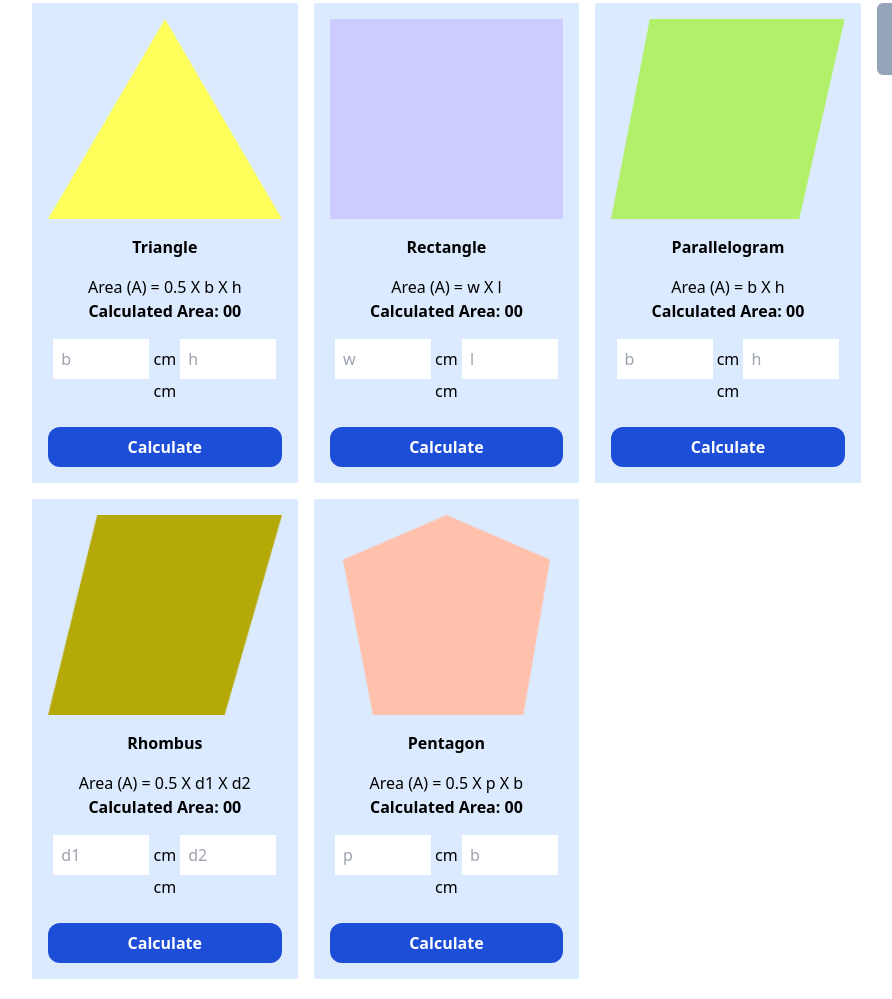
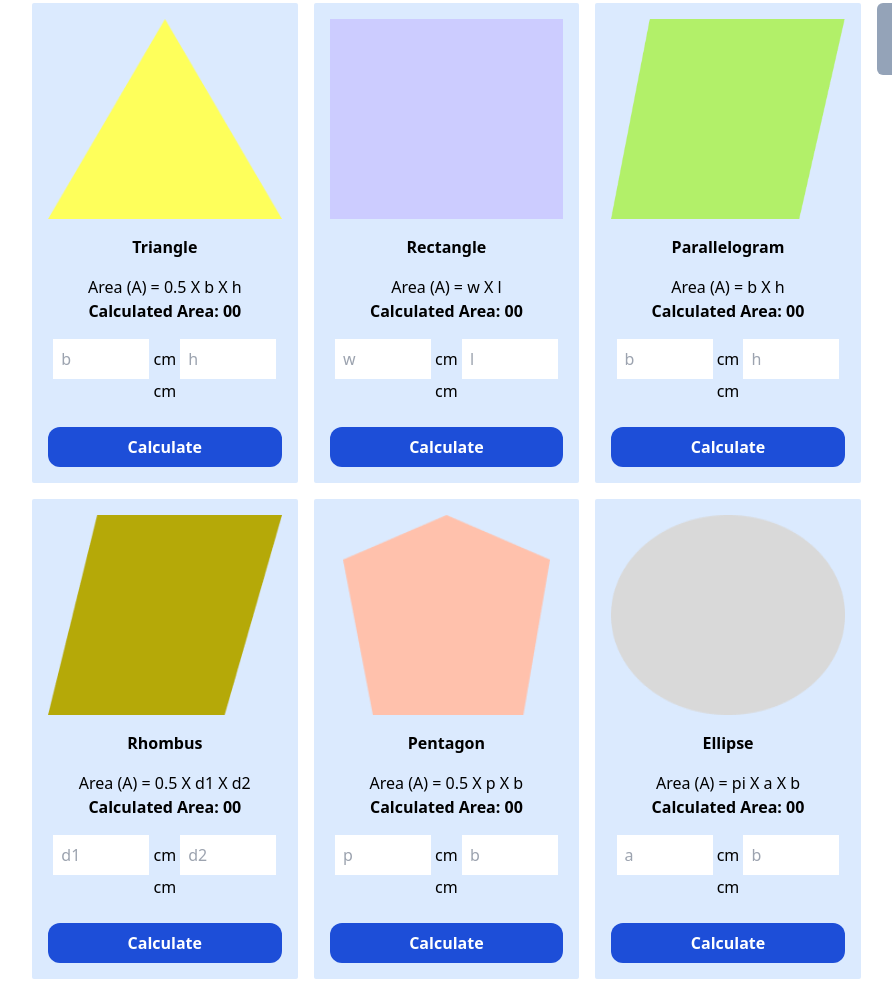
Before and after one commit to Md-Shakhawat-Hosen/Geometry-Area-Calculation, a plain HTML site: page index.html in a window 1280 px wide. Shown: the part 129-1128 px from the top of the page, without its empty margins (8-900 px from the left). Drawn offline with nearby package versions, Linux system fonts and the light colour scheme.

Commit message:
added ellipse section

```diff
--- a/dom.js
+++ b/dom.js
@@ -5,6 +5,8 @@ function getCalculationValue(triangleBaseId, triangleHeightId) {
 
           const result = parseFloat(base) * parseFloat(height);
 
+        document.getElementById(triangleBaseId).value = "";
+         document.getElementById(triangleHeightId).value = "";
           return result;
 }
 
@@ -110,3 +112,15 @@ function pentagonCalculate() {
     decimalValue
   );
 }
+function ellipseCalculate() {
+  const result = getCalculationValue("ellipse-base", "ellipse-height");
+
+  const finalValue = 3.14 * result;
+  const decimalValue = finalValue.toFixed(2);
+  setCalculationValue("ellipse-area", decimalValue);
+  finalCalculationResult(
+    "final-calculation-container",
+    "ellipse-name",
+    decimalValue
+  );
+}
--- a/index.html
+++ b/index.html
@@ -76,6 +76,17 @@
                       </div>
                       <button onclick="pentagonCalculate()" class="bg-blue-700 px-3 py-2 rounded-xl w-full mt-6 text-white font-bold">Calculate</button>
              </div>
+             <div class="geometry-card hover:bg-amber-200 bg-blue-100 text-center p-4 rounded-sm">
+                      <img class="flex mx-auto h-[200px]" src="./images/ellipse.png" alt="">
+                      <h1 id="ellipse-name"  class="font-bold my-4">Ellipse</h1>
+                      <h1>Area (A) = pi X a X b</h1>
+                       <h1 class="font-bold">Calculated Area: <span id="ellipse-area">00</span></h1>
+                      <div class="space-y-4">
+                        <input id="ellipse-base" class="w-24 px-2 py-2" type="text" placeholder="a" name=""> cm
+                        <input id="ellipse-height" class="w-24 px-2 py-2" type="text" placeholder="b" name=""> cm
+                      </div>
+                      <button onclick="ellipseCalculate()" class="bg-blue-700 px-3 py-2 rounded-xl w-full mt-6 text-white font-bold">Calculate</button>
+             </div>
 
 
          </div>
```
